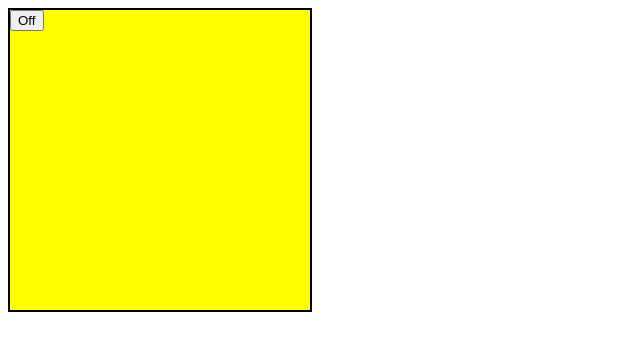
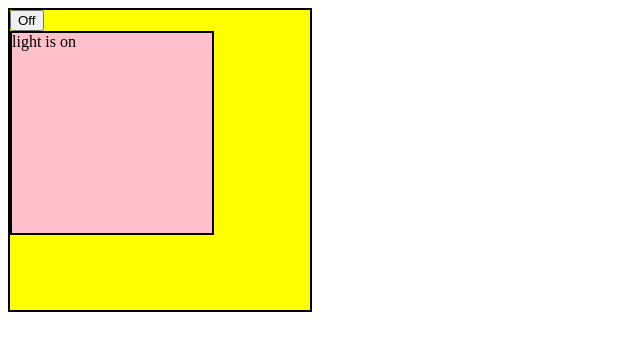
Before and after one commit to NataliiaYakovenko/react-rom-app, a React (Create React App) app: page / in a window 1280 px wide. Shown: the top 350 px of the page, without its empty margins (0-640 px from the left). Built offline with nearby package versions, Linux system fonts and the light colour scheme.

Commit message:
Add component Indecator

```diff
--- /dev/null
+++ b/src/components/Scene/Indicator.js
@@ -0,0 +1,12 @@
+/*
+Треба зробити функціональнку компоненту, яка рендерить невеликий div 200 X 200
+рендерить там текст, але текст, який ця компонента має рендерить,
+вона отримує через пропси
+*/
+import React from "react";
+
+function Indicator(props) {
+  return <div className="small-div">{props.text}</div>;
+}
+
+export default Indicator;
--- a/src/components/Scene/Scene.css
+++ b/src/components/Scene/Scene.css
@@ -11,3 +11,10 @@
     border: 2px solid white;
     background-color: black;
 }
+
+.small-div{
+    width: 200px;
+    height: 200px;
+    border: 2px solid black;
+    background-color: pink;
+}
--- a/src/components/Scene/Scene.js
+++ b/src/components/Scene/Scene.js
@@ -2,13 +2,15 @@
 
 import React from "react";
 import Toggler from "./Toggler";
+import Indicator from "./Indicator";
 import './Scene.css'
 
 class Scene extends React.Component {
   constructor(props){
     super(props);
     this.state={
-        isLight: true
+        isLight: true,
+
     }
   }
 
@@ -20,10 +22,13 @@ class Scene extends React.Component {
 
   render() {
     const{isLight}=this.state
-    return (
-    <div className={isLight ? "scene-on" : "scene-off"}>
+    return (<>
+     <div className={isLight ? "scene-on" : "scene-off"}>
     <Toggler changeParentState={this.toggleScene} buttonText={isLight ? 'Off' : 'On'}/>
-    </div>)
+    <Indicator text={isLight ? "light is on": "light is off"}/>
+    </div>
+    </>
+    )
   }
 }
 
```
